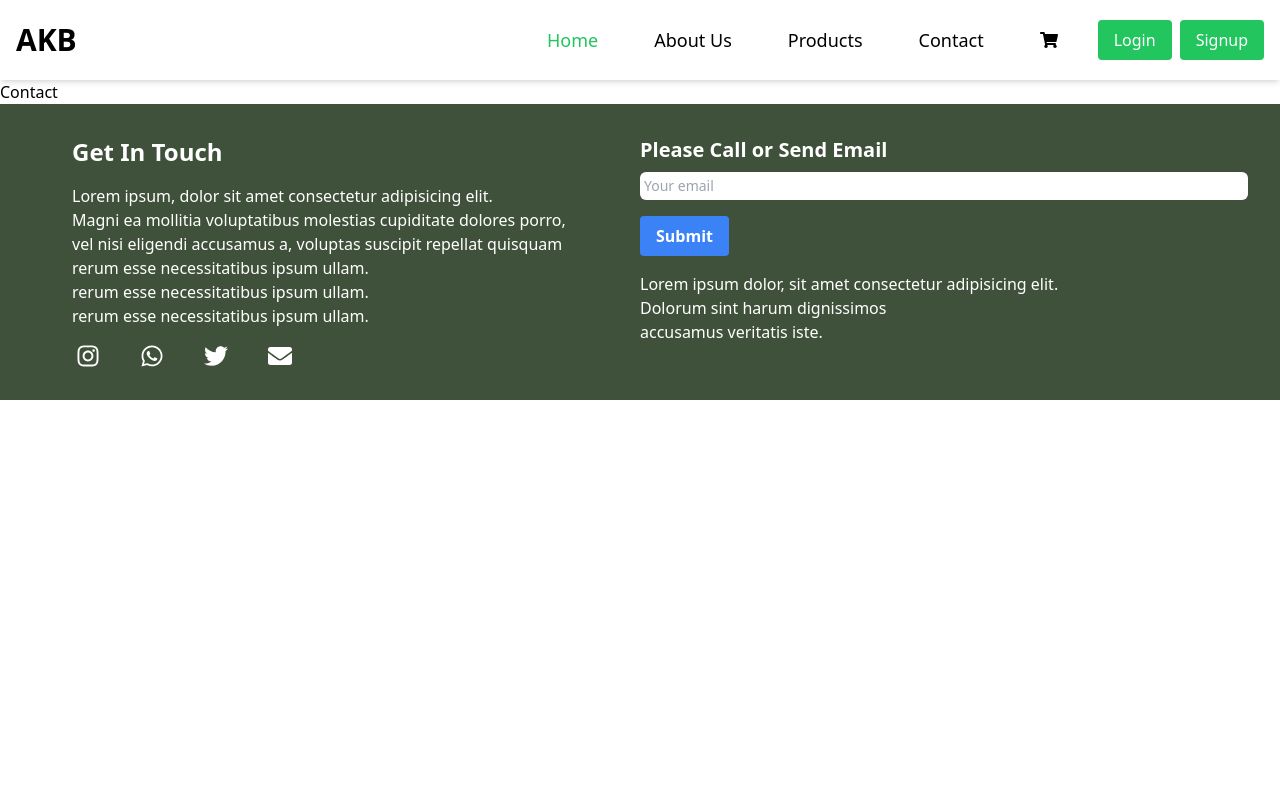
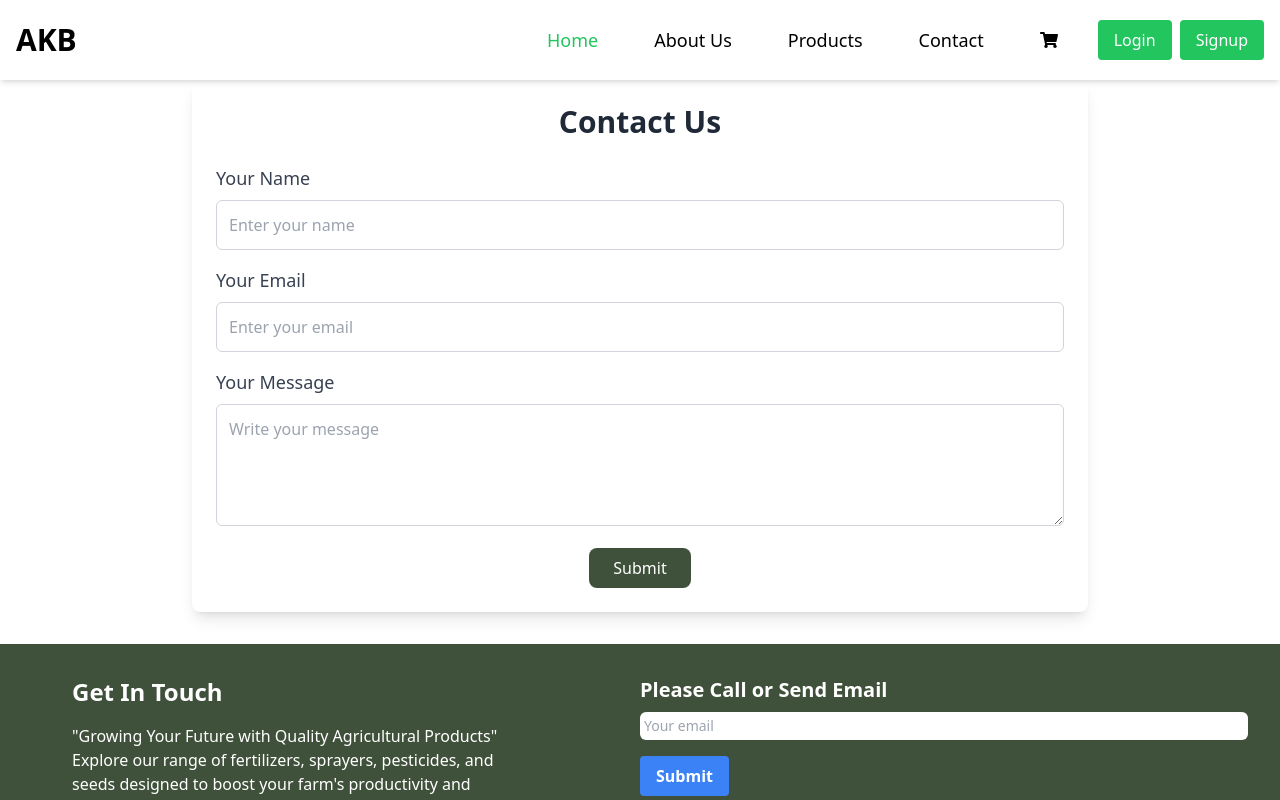
Before and after one commit to nikhil-1613/Ecommerce, a React (Create React App) app: page /contactus in a window 1280 px wide. Shown: the top 800 px of the page. Built offline with nearby package versions, Linux system fonts and the light colour scheme; no server answers.

Commit message:
modified:   src/components/About.js 	modified:   src/components/Contact.js 	modified:   src/components/Footer.js

```diff
--- a/src/components/About.js
+++ b/src/components/About.js
@@ -19,10 +19,12 @@ export default function About() {
           About Us
         </h2>
         <p className="mb-6 font-medium leading-relaxed">
-          Lorem ipsum dolor sit amet, consectetur adipisicing elit. Ratione in velit sit dolore. Quaerat eveniet nihil exercitationem beatae architecto possimus inventore voluptatibus nesciunt autem necessitatibus hic, deleniti neque quos, aut vel? Officiis nam quia distinctio autem est a nesciunt, enim consectetur et necessitatibus placeat delectus error eius? Veniam nemo possimus earum quam dolore repellat assumenda maiores iste voluptas ex saepe obcaecati illum hic harum voluptatum doloremque corrupti, natus nesciunt rerum? Debitis, similique.
-        </p>
+        At AKB, we are dedicated to providing high-quality agricultural products that help farmers and growers achieve the best possible results. With years of experience in the agricultural industry, we specialize in offering a wide range of products including fertilizers, sprayers, pesticides, and seeds.Our mission is simple: to support sustainable farming practices and boost productivity by offering only the best solutions for your agricultural needs. We work closely with trusted suppliers to ensure that every product we offer meets the highest standards of quality, safety, and effectiveness.
+ </p>
         <p className="mb-6 font-medium leading-relaxed">
-          Lorem ipsum dolor sit amet, consectetur adipisicing elit. Hic, unde ipsam. Nobis quo corrupti harum adipisci blanditiis? Consectetur assumenda quod dignissimos doloremque commodi quam consequatur animi ea aliquam vel. Impedit iusto nesciunt quos eos esse quisquam amet sint consequuntur nihil.
+        We believe in building lasting relationships with our customers by providing personalized service, expert advice, and a commitment to innovation. Whether you’re a small-scale farmer or a large agricultural enterprise, we are here to help you grow, nurture, and succeed.
+
+Thank you for choosing us as your trusted partner in agriculture!
         </p>
 
         {/* Button */}
--- a/src/components/Contact.js
+++ b/src/components/Contact.js
@@ -1,7 +1,112 @@
-import React from 'react'
+import React, { useState } from 'react';
 
-export default function Contact() {
+export default function ContactForm() {
+  const [formData, setFormData] = useState({
+    name: '',
+    email: '',
+    message: '',
+  });
+
+  const [isSubmitting, setIsSubmitting] = useState(false);
+  const [status, setStatus] = useState('');
+
+  const handleChange = (e) => {
+    const { name, value } = e.target;
+    setFormData((prevData) => ({ ...prevData, [name]: value }));
+  };
+
+  const handleSubmit = async (e) => {
+    e.preventDefault();
+    setIsSubmitting(true);
+    setStatus('Sending...');
+
+    // Simulate form submission (you can integrate with an API)
+    setTimeout(() => {
+      setIsSubmitting(false);
+      setStatus('Message Sent!');
+      setFormData({ name: '', email: '', message: '' });
+    }, 2000);
+  };
+
   return (
-    <div>Contact</div>
-  )
+    <div className="max-w-4xl mx-auto p-6 bg-white rounded-lg shadow-lg mb-8">
+  <h2 className="text-3xl font-bold text-center text-gray-800 mb-6">Contact Us</h2>
+  <form onSubmit={handleSubmit}>
+    <div className="mb-4">
+      <label className="block text-gray-700 text-lg mb-2" htmlFor="name">
+        Your Name
+      </label>
+      <input
+        type="text"
+        id="name"
+        name="name"
+        value={formData.name}
+        onChange={handleChange}
+        className="w-full p-3 border border-gray-300 rounded-md focus:outline-none focus:ring-2 focus:ring-blue-500"
+        placeholder="Enter your name"
+        required
+      />
+    </div>
+
+    <div className="mb-4">
+      <label className="block text-gray-700 text-lg mb-2" htmlFor="email">
+        Your Email
+      </label>
+      <input
+        type="email"
+        id="email"
+        name="email"
+        value={formData.email}
+        onChange={handleChange}
+        className="w-full p-3 border border-gray-300 rounded-md focus:outline-none focus:ring-2 focus:ring-blue-500"
+        placeholder="Enter your email"
+        required
+      />
+    </div>
+
+    <div className="mb-4">
+      <label className="block text-gray-700 text-lg mb-2" htmlFor="message">
+        Your Message
+      </label>
+      <textarea
+        id="message"
+        name="message"
+        value={formData.message}
+        onChange={handleChange}
+        rows="4"
+        className="w-full p-3 border border-gray-300 rounded-md focus:outline-none focus:ring-2 focus:ring-blue-500"
+        placeholder="Write your message"
+        required
+      ></textarea>
+    </div>
+
+    <div className="text-center">
+      <button
+        type="submit"
+        disabled={isSubmitting}
+        className={`${
+          isSubmitting ? 'bg-gray-400' : 'bg-[#40513B]'
+        } text-white py-2 px-6 rounded-lg focus:outline-none focus:ring-2 focus:ring-blue-500`}
+      >
+        {isSubmitting ? 'Sending...' : 'Submit'}
+      </button>
+    </div>
+  </form>
+
+  {status && (
+    <div className="mt-4 text-center text-gray-800">
+      <p>{status}</p>
+    </div>
+  )}
+</div>
+
+  );
 }
+
+// import React from 'react'
+
+// export default function Contact() {
+//   return (
+//     <div>Contact</div>
+//   )
+// }
--- a/src/components/Footer.js
+++ b/src/components/Footer.js
@@ -15,12 +15,9 @@ export default function Footer() {
         <div className="mb-8 md:mb-0 md:w-1/2">
           <h2 className="text-2xl font-bold mb-4 md:ml-10">Get In Touch</h2>
           <p className="mb-4 md:ml-10">
-            Lorem ipsum, dolor sit amet consectetur adipisicing elit.<br />
-            Magni ea mollitia voluptatibus molestias cupiditate dolores porro, <br />
-            vel nisi eligendi accusamus a, voluptas suscipit repellat quisquam<br />
-            rerum esse necessitatibus ipsum ullam.<br />
-            rerum esse necessitatibus ipsum ullam.<br />
-            rerum esse necessitatibus ipsum ullam.
+          "Growing Your Future with Quality Agricultural Products"<br></br>
+          Explore our range of fertilizers, sprayers, pesticides, and <br></br>
+          seeds designed to boost your farm's productivity and <br></br>ensure long-term success.
           </p>
           <div className="flex space-x-10 md:ml-5">
             <a href="https://www.instagram.com/" className="text-2xl ml-6"><FaInstagram /></a>
@@ -50,10 +47,9 @@ export default function Footer() {
             </button>
           </form>
           <p className="mt-4">
-            Lorem ipsum dolor, sit amet consectetur adipisicing elit.<br />
-            Dolorum sint harum dignissimos<br />
-            accusamus veritatis iste.
-          </p>
+          "We’d Love to Hear From You!<br></br>
+          Have any questions or feedback?<br></br>
+          Reach out to us – your thoughts help us serve you better." </p>
         </div>
       </div>
     </div>
```
